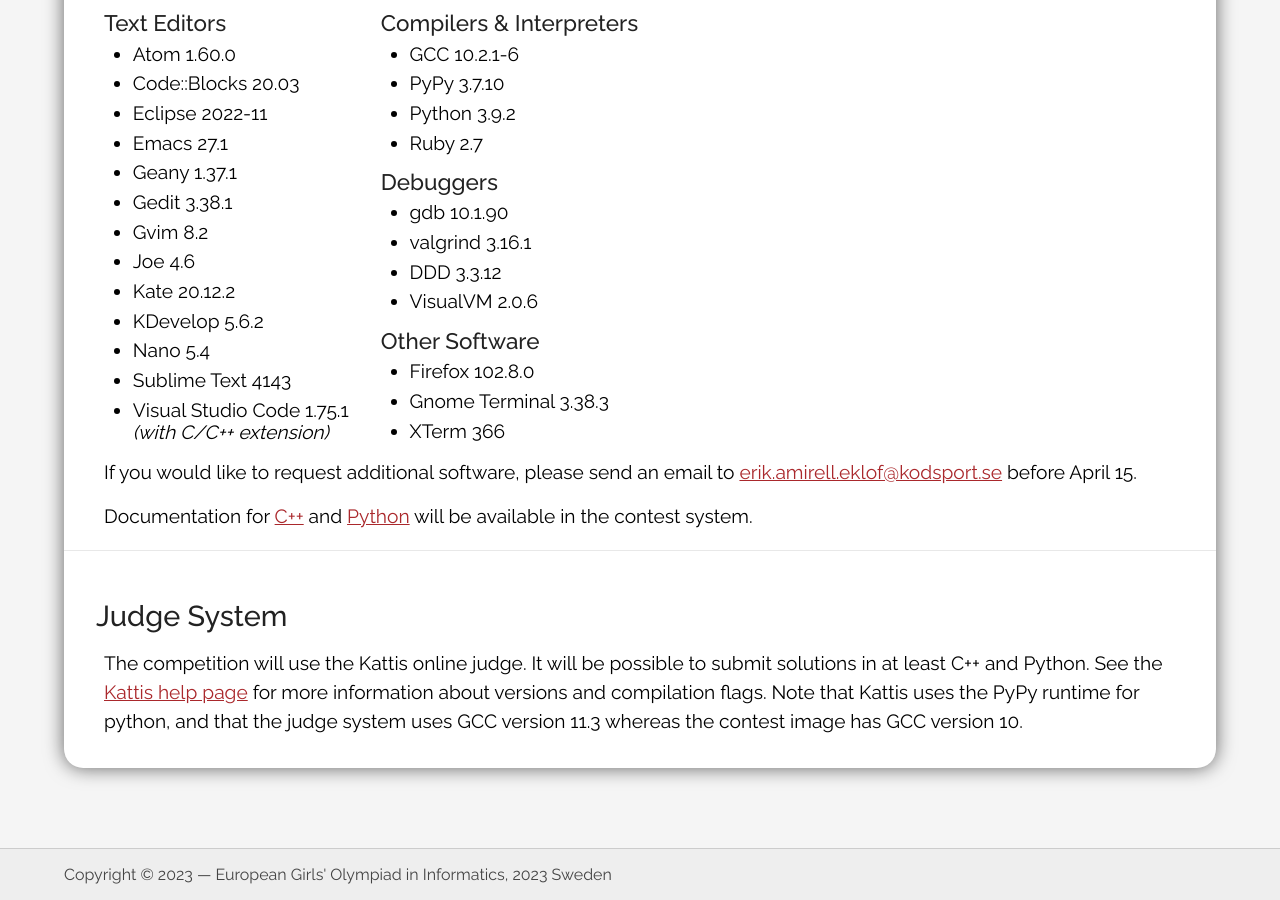
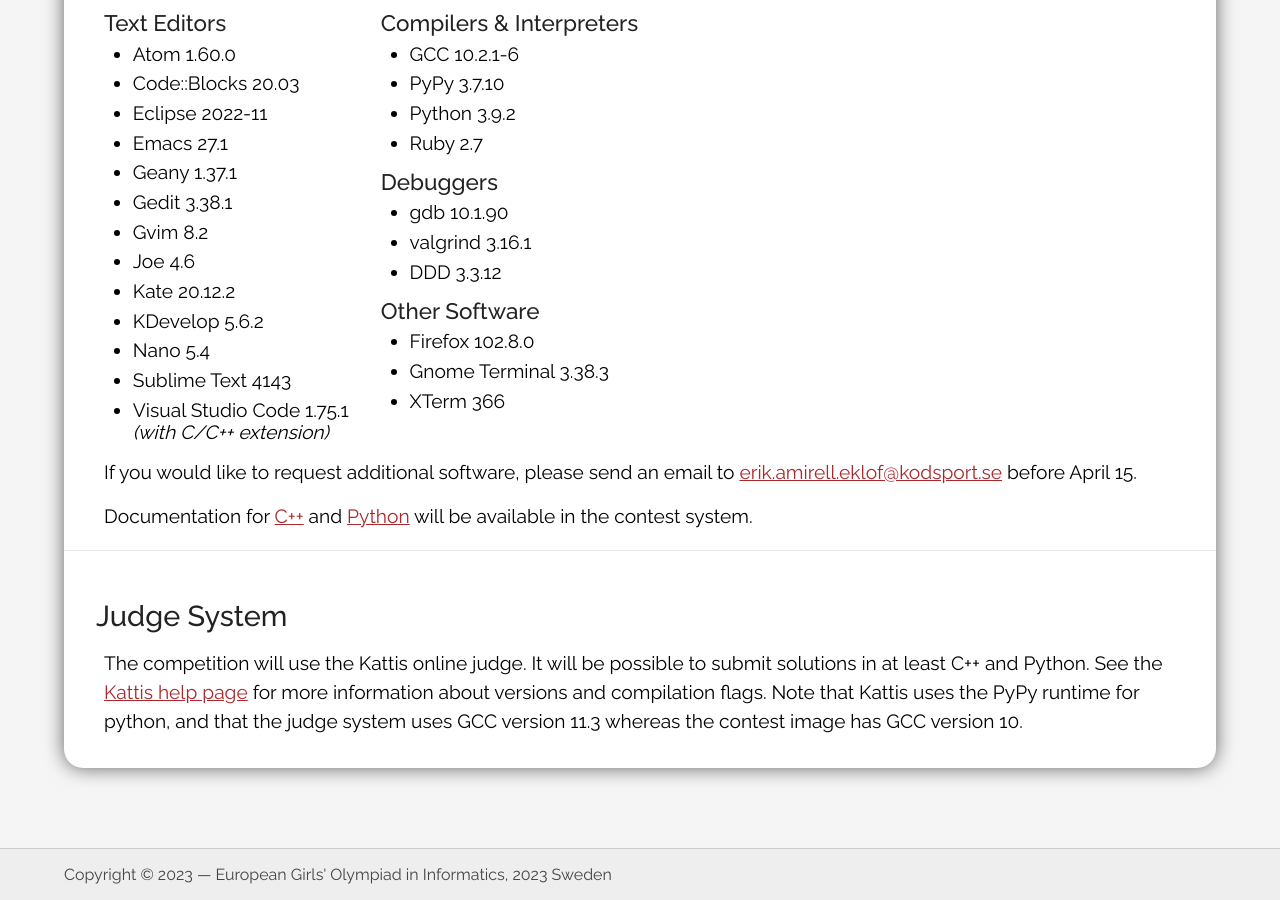
Before and after one commit to Kodsport/egoi23.se, a Jekyll site: the page built from competition/tech-info.md, in a window 1280 px wide and 900 px high, scrolled down 660 px. Built offline with Jekyll 4.4.1, drawn with Linux system fonts in a browser that asks for light colours.

Commit message:
update tech-info

```diff
--- a/competition/tech-info.md
+++ b/competition/tech-info.md
@@ -44,7 +44,6 @@
 			<li>gdb 10.1.90</li>
 			<li>valgrind 3.16.1</li>
 			<li>DDD 3.3.12</li>
-			<li>VisualVM 2.0.6</li>
 		</ul>
 
 		<h3>Other Software</h3>
```
